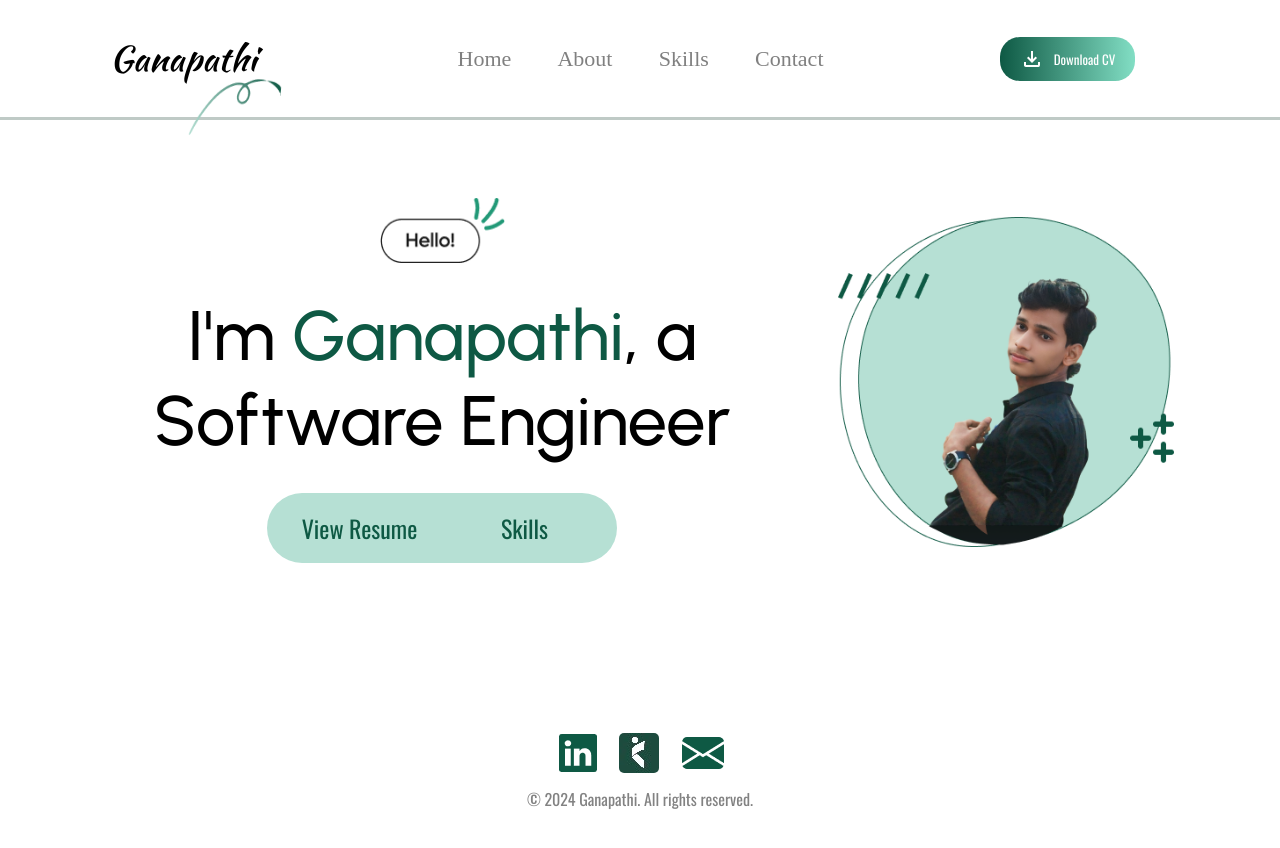
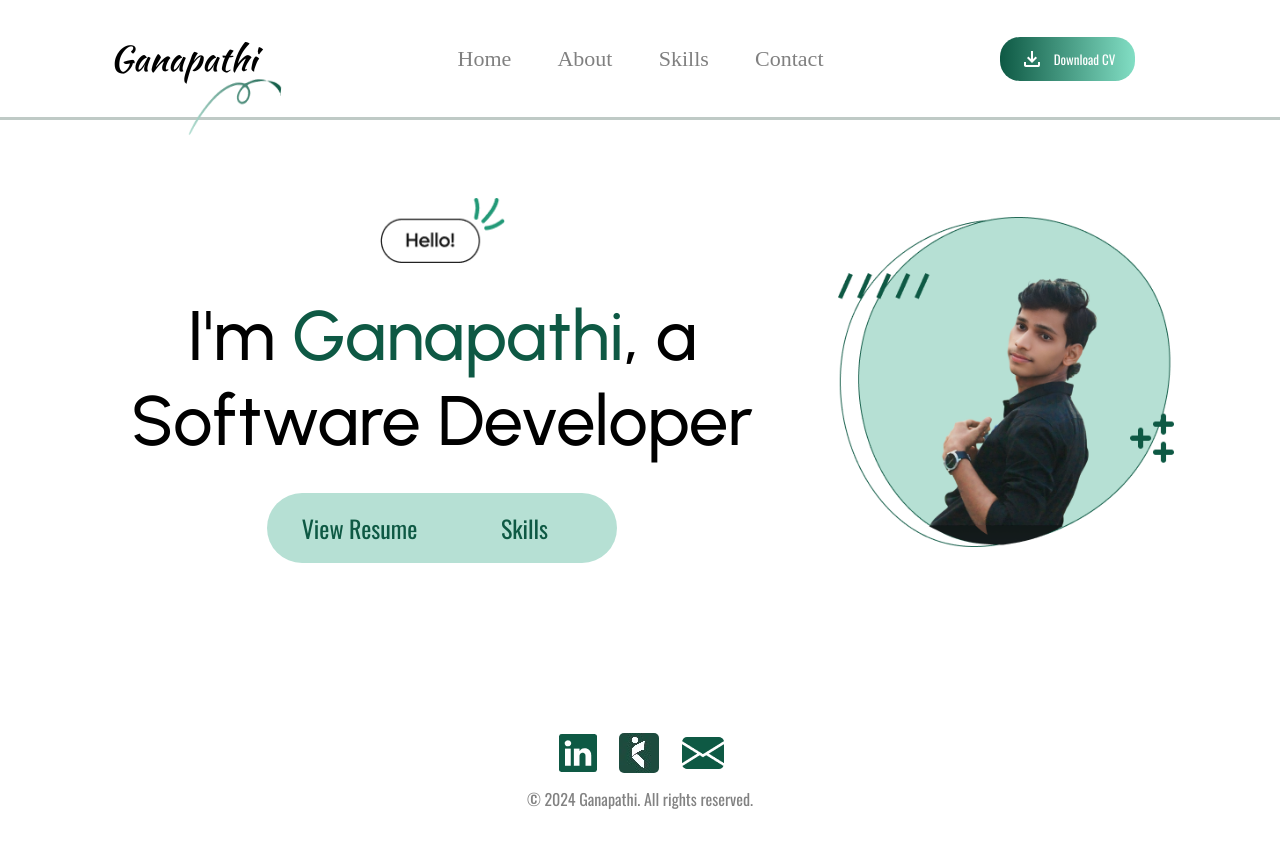
Before and after one commit to Ganapathinakkina/my-portfolio, a React (Create React App) app: page / in a window 1280 px wide. Built offline with nearby package versions, Linux system fonts and the light colour scheme; a web font is replaced by a local one.

Commit message:
reverting the temp change

```diff
--- a/src/Pages/Home/Components/Hero/Hero.jsx
+++ b/src/Pages/Home/Components/Hero/Hero.jsx
@@ -36,7 +36,7 @@ const Hero = () => {
                 <h1>
                     I'm <span>Ganapathi</span>, {' '}
                     <Typed
-                        strings={['a Software Engineer']}
+                        strings={['a Software Developer']}
                         style={{color:"black"}}
                         typeSpeed={90}
                         backSpeed={50}
```
